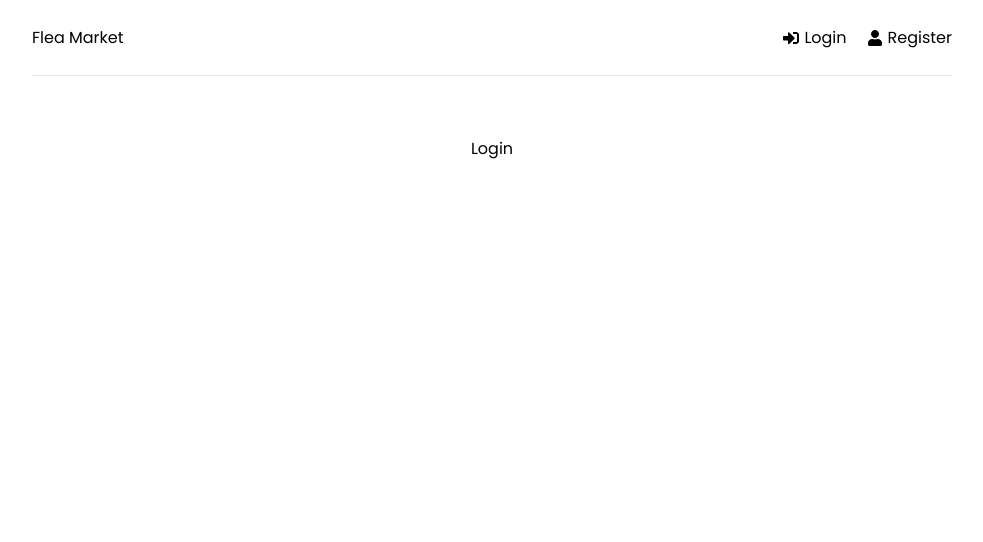
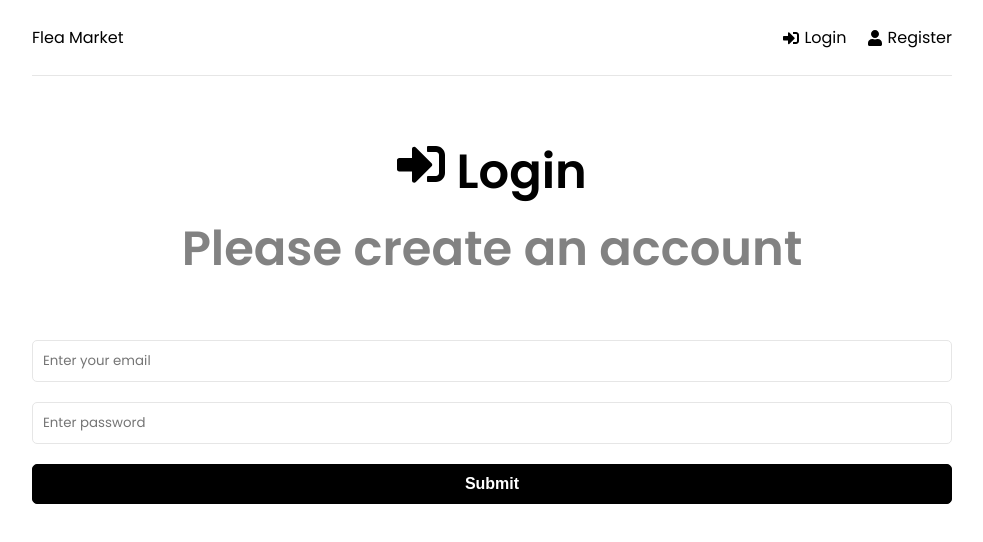
Before and after one commit to yotamgra/flea-market-mern-project-, a React (Create React App) app in the folder frontend/: page /login in a window 1280 px wide. Shown: the top 542 px of the page, without its empty margins (148-1131 px from the left). Built offline with nearby package versions, Linux system fonts and the light colour scheme.

Commit message:
create Register and Login pages

```diff
--- a/frontend/src/pages/Login.jsx
+++ b/frontend/src/pages/Login.jsx
@@ -1,9 +1,66 @@
-
+import { useState, useEffect } from "react";
+import { FaSignInAlt } from "react-icons/fa";
 
 function Login() {
+  const [formData, setFormData] = useState({
+    email: "",
+    password: "",
+  });
+
+  const { email, password } = formData;
+
+  const onChange = (e) => {
+    setFormData((prevState) => ({
+      ...prevState,
+      [e.target.name]: e.target.value,
+    }));
+  };
+
+  const onSubmit = (e) => {
+    e.preventDefault();
+  };
+
   return (
-    <div>Login</div>
-  )
+    <>
+      <section className="heading">
+        <h1>
+          <FaSignInAlt /> Login
+          <p>Please create an account</p>
+        </h1>
+      </section>
+      <form onSubmit={onSubmit}>
+        <div className="form-group">
+          <input
+            type="email"
+            className="form-control"
+            id="email"
+            name="email"
+            value={email}
+            placeholder="Enter your email"
+            onChange={onChange}
+          />
+        </div>
+        <div className="form-group">
+          <input
+            type="password"
+            className="form-control"
+            id="password"
+            name="password"
+            value={password}
+            placeholder="Enter password"
+            onChange={onChange}
+          />
+        </div>
+
+        <div className="form-group">
+          <button type="submit" className="btn btn-block">
+            Submit
+          </button>
+        </div>
+      </form>
+      <section className="form"></section>
+    </>
+  );
 }
 
-export default Login
+export default Login;
--- a/frontend/src/pages/Register.jsx
+++ b/frontend/src/pages/Register.jsx
@@ -11,7 +11,16 @@
 
   const { name, email, password, password2 } = formData;
 
-  const onChange = () => {};
+  const onChange = (e) => {
+    setFormData((prevState) => ({
+      ...prevState,
+      [e.target.name]: e.target.value,
+    }));
+  };
+
+  const onSubmit = (e) => {
+    e.preventDefault();
+  };
 
   return (
     <>
@@ -21,7 +30,7 @@
           <p>Please create an account</p>
         </h1>
       </section>
-      <form>
+      <form onSubmit={onSubmit}>
         <div className="form-group">
           <input
             type="text"
@@ -33,6 +42,44 @@
             onChange={onChange}
           />
         </div>
+        <div className="form-group">
+          <input
+            type="email"
+            className="form-control"
+            id="email"
+            name="email"
+            value={email}
+            placeholder="Enter your email"
+            onChange={onChange}
+          />
+        </div>
+        <div className="form-group">
+          <input
+            type="password"
+            className="form-control"
+            id="password"
+            name="password"
+            value={password}
+            placeholder="Enter password"
+            onChange={onChange}
+          />
+        </div>
+        <div className="form-group">
+          <input
+            type="password"
+            className="form-control"
+            id="password2"
+            name="password2"
+            value={password2}
+            placeholder="Confirm password"
+            onChange={onChange}
+          />
+        </div>
+        <div className="form-group">
+          <button type="submit" className="btn btn-block">
+            Submit
+          </button>
+        </div>
       </form>
       <section className="form"></section>
     </>
```
